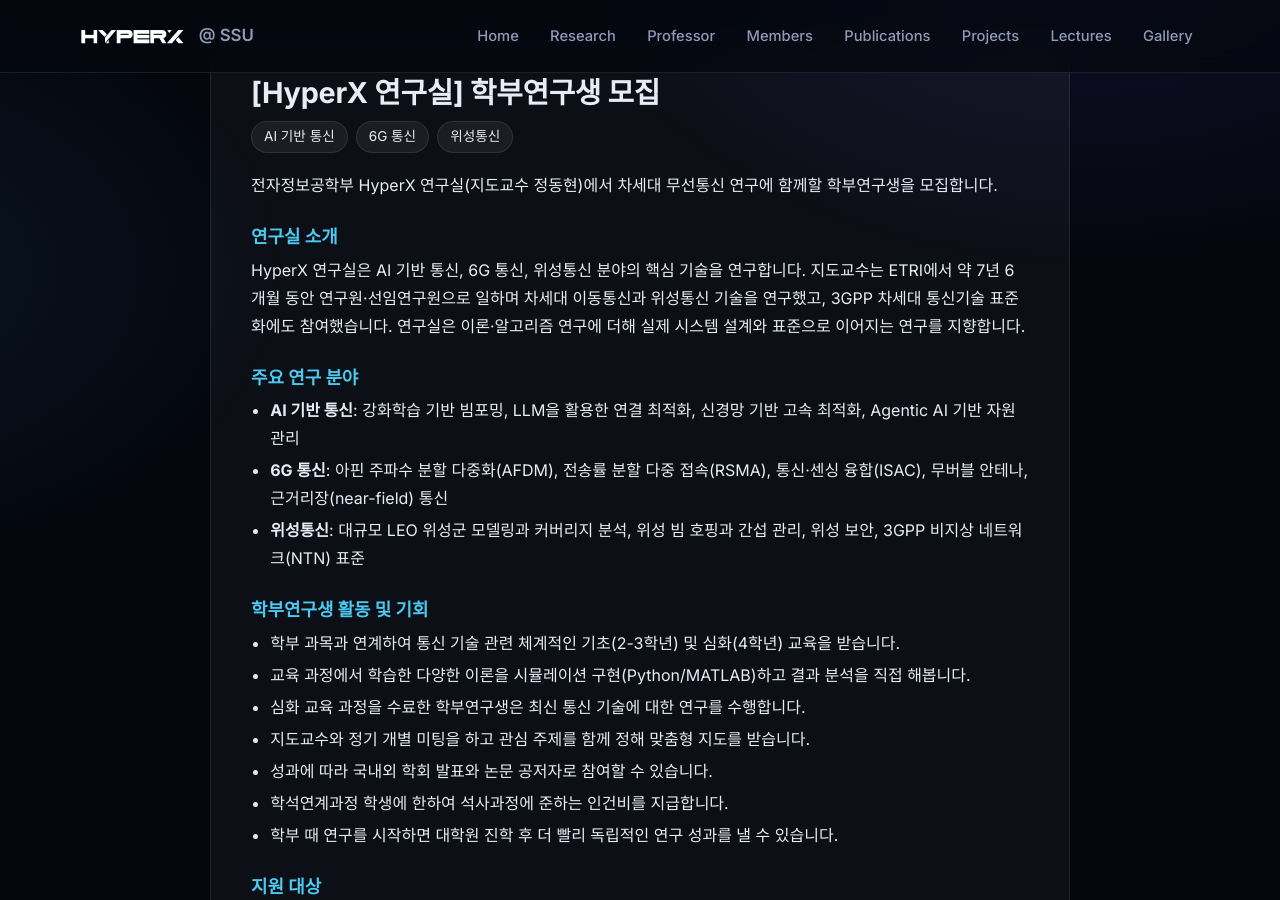
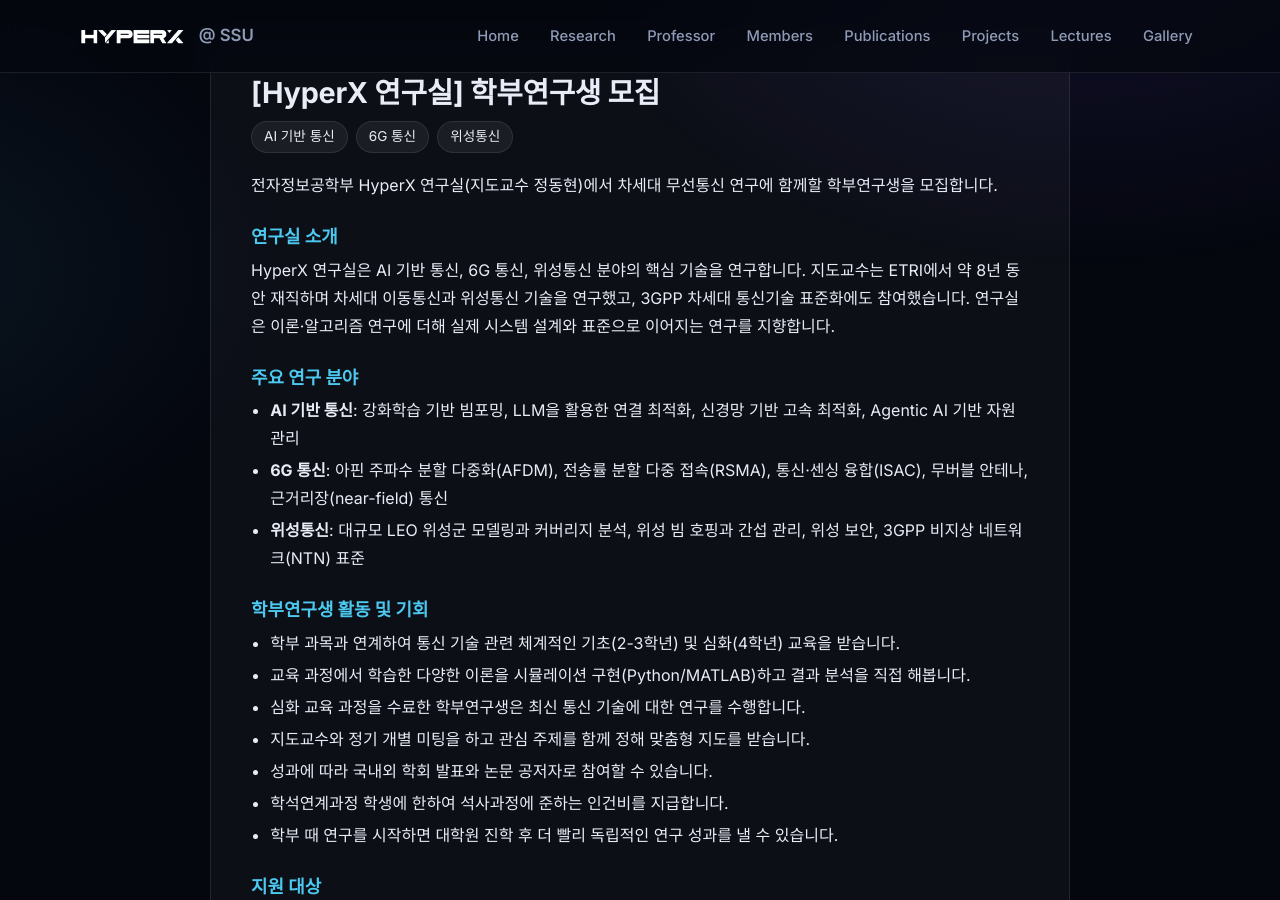
Before and after one commit to hyperx-web/hyperx, a Jekyll site: the page built from recruit.html, in a window 1280 px wide and 900 px high, scrolled down 348 px. Built offline with Jekyll 4.4.1, drawn with Linux system fonts in a browser that asks for light colours; some web fonts are replaced.

Commit message:
Recruit: update ETRI career wording
Co-Authored-By: Claude Opus 5.5 <noreply@anthropic.com>

```diff
--- a/recruit.html
+++ b/recruit.html
@@ -14,7 +14,7 @@ eyebrow: Position Available
 
       <h3>연구실 소개</h3>
       <p>HyperX 연구실은 AI 기반 통신, 6G 통신, 위성통신 분야의 핵심 기술을 연구합니다.
-        지도교수는 ETRI에서 약 7년 6개월 동안 연구원·선임연구원으로 일하며 차세대 이동통신과 위성통신 기술을 연구했고,
+        지도교수는 ETRI에서 약 8년 동안 재직하며 차세대 이동통신과 위성통신 기술을 연구했고,
         3GPP 차세대 통신기술 표준화에도 참여했습니다. 연구실은 이론·알고리즘 연구에 더해 실제 시스템 설계와 표준으로 이어지는 연구를 지향합니다.</p>
 
       <h3>주요 연구 분야</h3>
```
